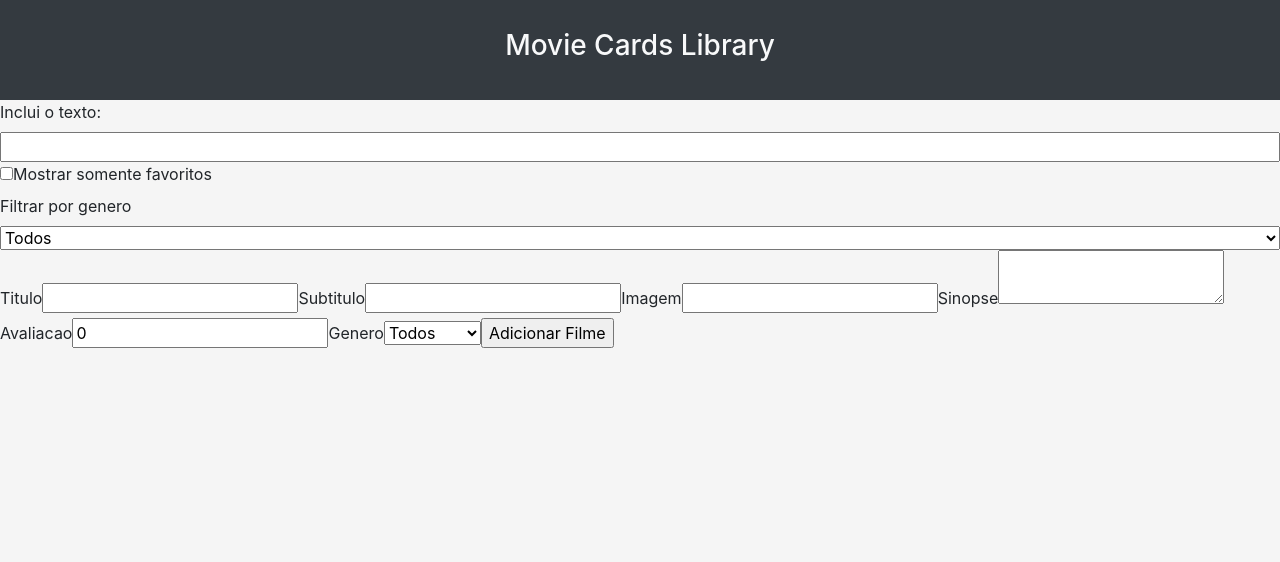
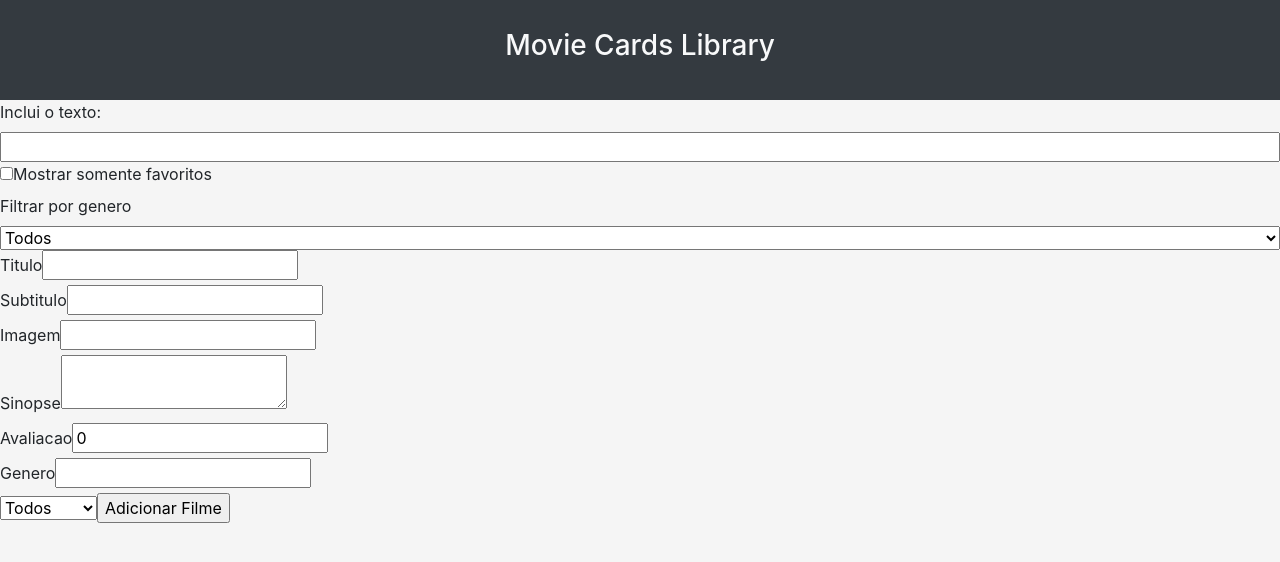
Before and after one commit to tryber/sd-04-block12-project-movie-card-library-stateful, a React (Create React App) app: page / in a window 1280 px wide. Shown: the top 562 px of the page. Built offline with nearby package versions, Linux system fonts and the light colour scheme.

Commit message:
fixing issues part 1

```diff
--- a/src/components/AddMovie.jsx
+++ b/src/components/AddMovie.jsx
@@ -1,16 +1,6 @@
 import React, { Component } from 'react';
 import SelectComp from './SelectComp';
-
-class Label extends Component {
-  render() {
-    return <label>{this.props.text}</label>
-  }
-}
-// class Input extends Component {
-//   render() {
-//     return <input value={this.props.value} onChange={() => {this.props.handleChange(this.props.value)}} />
-//   }
-// }
+import Label from './Label';
 
 class AddMovie extends Component {
   constructor(props) {
@@ -49,25 +39,33 @@ class AddMovie extends Component {
   render() {
     return (
       <form className="addmovie-component" onSubmit={this.onsubmit}>
-        <Label text="Titulo" />
-        <input type="text" name="title" value={this.state.title} onChange={this.onTextChange} />
-        <Label text="Subtitulo" />
-        <input type="text" name="subtitle" value={this.state.subtitle} onChange={this.onTextChange} />
-        <Label text="Imagem" />
-        <input type="text" name="imagePath" value={this.state.imagePath} onChange={this.onTextChange} />
-        <Label text="Sinopse" />
+        <Label
+          text="Titulo"
+          type="text"
+          name="title"
+          value={this.state.title}
+          onChange={this.onTextChange}
+        />
+        <Label text="Subtitulo" type="text" name="subtitle"
+          value={this.state.subtitle} onChange={this.onTextChange}
+        />
+        <Label text="Imagem" type="text" name="imagePath"
+          value={this.state.imagePath} onChange={this.onTextChange}
+        />
+        <label>Sinopse</label>
         <textarea name="storyline" value={this.state.storyline} onChange={this.onTextChange} />
-        <Label text="Avaliacao" />
-        <input name="rating" value={this.state.rating} onChange={this.onTextChange} />
+        <Label text="Avaliacao" name="rating"
+          value={this.state.rating} onChange={this.onTextChange}
+        />
         <Label text="Genero" />
         <SelectComp
-          name = {this.state.genre}
-          onChange = {this.onSelectChange}
-          defValue = {this.state.genre}
+          name={this.state.genre}
+          onChange={this.onSelectChange}
+          defValue={this.state.genre}
         />
-        <input type="submit" value="Adicionar Filme"/>
+        <input type="submit" value="Adicionar Filme" />
       </form>
-    )
+    );
   }
 }
 
--- /dev/null
+++ b/src/components/Label.jsx
@@ -0,0 +1,15 @@
+import React, { Component } from 'react';
+
+class Label extends Component {
+  render() {
+      const { text, type, name, value, onChange } = this.props;
+    return (
+        <div>
+            <label htmlFor={name}>{text}</label>
+            <input type={type} name={name} value={value} onChange={onChange} />
+        </div>
+    );
+  }
+}
+
+export default Label;
```
